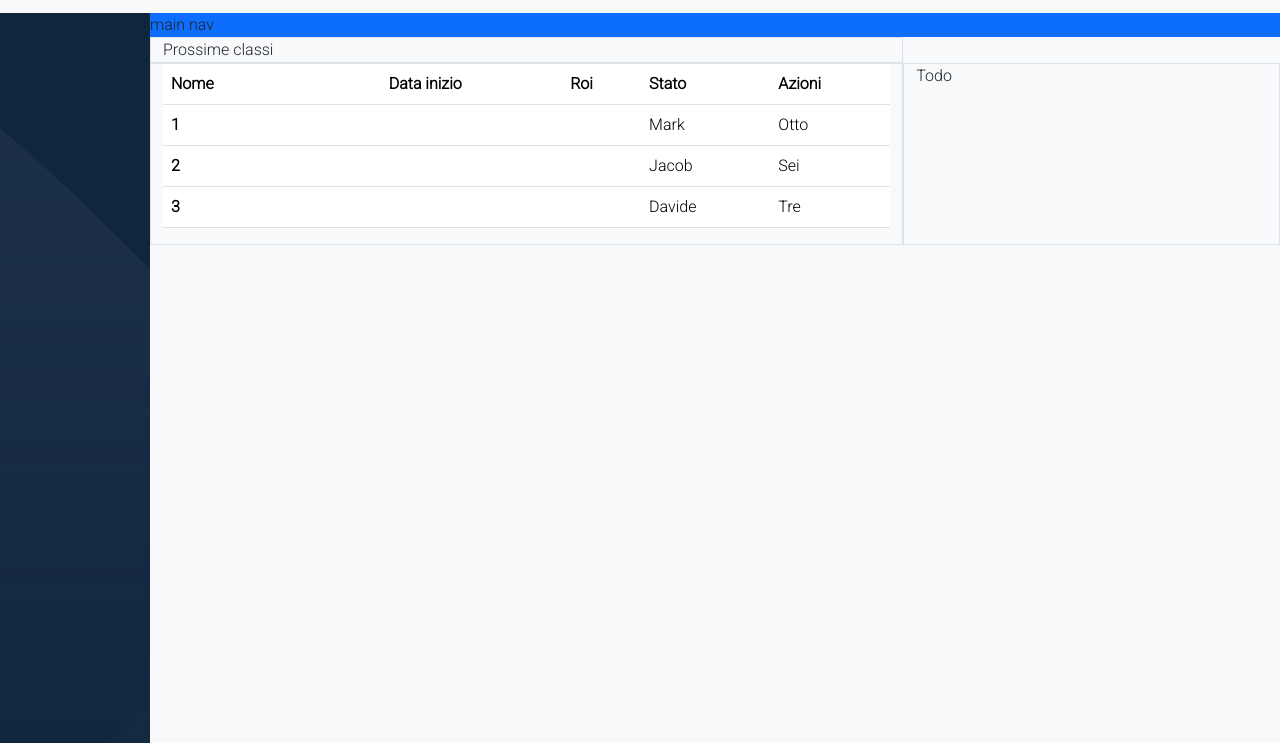
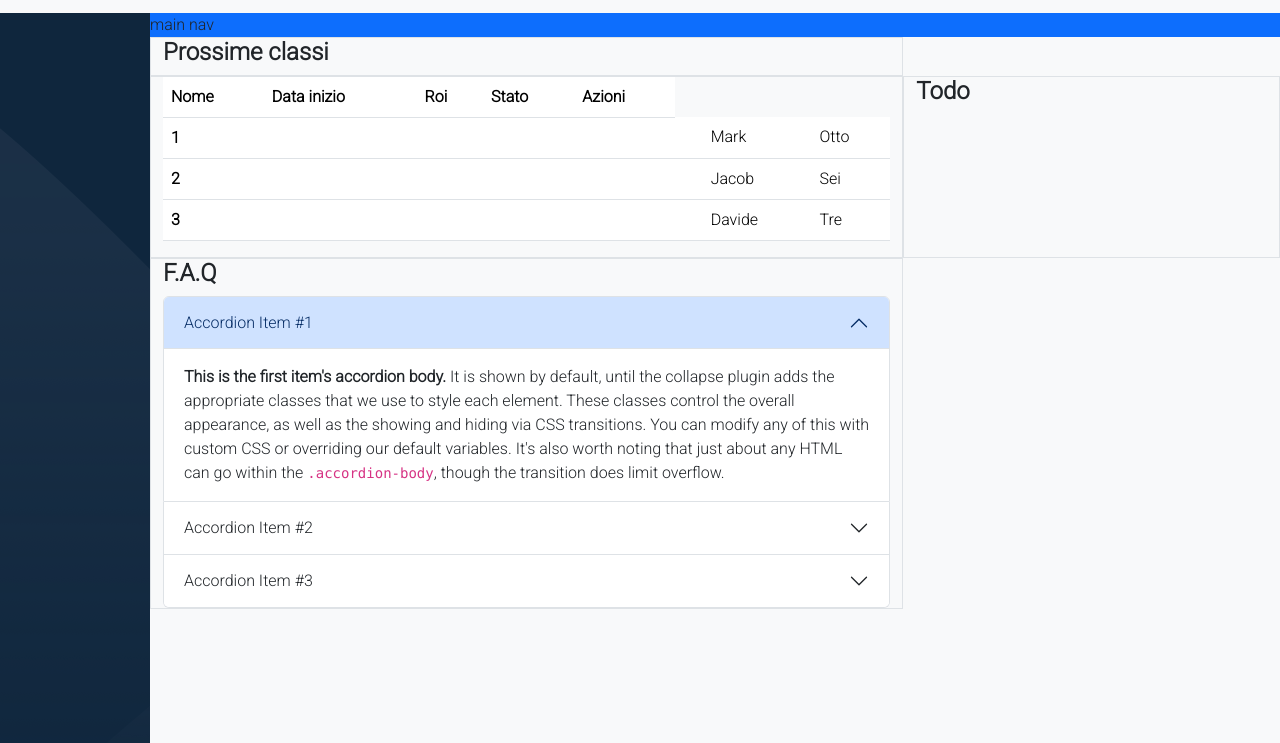
Before and after one commit to davidelunetta/html-css-bootstrap-dashboard, a plain HTML site: page index.html in a window 1280 px wide. Shown: the part 57-800 px from the top of the page. Drawn offline with nearby package versions, Linux system fonts and the light colour scheme.

Commit message:
added-faq-section

```diff
--- a/index.html
+++ b/index.html
@@ -42,16 +42,14 @@
                 <div class="container-fluid">
                     <div id="dashboard" class="row">
                         <div class="col-12 col-lg-8 border">
-                            Prossime classi
+                            <h4 class="fw-semibold">Prossime classi</h4>
                         </div>
                         <div class="col-11 col-lg-8 border">
                             <table class="table">
                                 <thead>
                                   <tr>
-                                    <th scope="col">Nome</th>
-                                    <th></th>
-                                    <th></th>
-                                    <th></th>
+                                    <th class="my-col" scope="col">Nome</th>
+
                                     <th scope="col">Data inizio</th>
                                     <th scope="col">Roi</th>
                                     <th scope="col">Stato</th>
@@ -93,7 +91,48 @@
                               </table>
                         </div>
                         <div class="col-12 col-lg-4 border">
-                            Todo
+                            <h4 class="fw-semibold">Todo</h4>
+                        </div>
+                        <div class="col-8 col-lg-8 border">
+                            <div class="accordion" id="accordionExample">
+                                <h4 class="fw-semibold">F.A.Q</h4>
+                                <div class="accordion-item">
+                                  <h2 class="accordion-header">
+                                    <button class="accordion-button" type="button" data-bs-toggle="collapse" data-bs-target="#collapseOne" aria-expanded="true" aria-controls="collapseOne">
+                                      Accordion Item #1
+                                    </button>
+                                  </h2>
+                                  <div id="collapseOne" class="accordion-collapse collapse show" data-bs-parent="#accordionExample">
+                                    <div class="accordion-body">
+                                      <strong>This is the first item's accordion body.</strong> It is shown by default, until the collapse plugin adds the appropriate classes that we use to style each element. These classes control the overall appearance, as well as the showing and hiding via CSS transitions. You can modify any of this with custom CSS or overriding our default variables. It's also worth noting that just about any HTML can go within the <code>.accordion-body</code>, though the transition does limit overflow.
+                                    </div>
+                                  </div>
+                                </div>
+                                <div class="accordion-item">
+                                  <h2 class="accordion-header">
+                                    <button class="accordion-button collapsed" type="button" data-bs-toggle="collapse" data-bs-target="#collapseTwo" aria-expanded="false" aria-controls="collapseTwo">
+                                      Accordion Item #2
+                                    </button>
+                                  </h2>
+                                  <div id="collapseTwo" class="accordion-collapse collapse" data-bs-parent="#accordionExample">
+                                    <div class="accordion-body">
+                                      <strong>This is the second item's accordion body.</strong> It is hidden by default, until the collapse plugin adds the appropriate classes that we use to style each element. These classes control the overall appearance, as well as the showing and hiding via CSS transitions. You can modify any of this with custom CSS or overriding our default variables. It's also worth noting that just about any HTML can go within the <code>.accordion-body</code>, though the transition does limit overflow.
+                                    </div>
+                                  </div>
+                                </div>
+                                <div class="accordion-item">
+                                  <h2 class="accordion-header">
+                                    <button class="accordion-button collapsed" type="button" data-bs-toggle="collapse" data-bs-target="#collapseThree" aria-expanded="false" aria-controls="collapseThree">
+                                      Accordion Item #3
+                                    </button>
+                                  </h2>
+                                  <div id="collapseThree" class="accordion-collapse collapse" data-bs-parent="#accordionExample">
+                                    <div class="accordion-body">
+                                      <strong>This is the third item's accordion body.</strong> It is hidden by default, until the collapse plugin adds the appropriate classes that we use to style each element. These classes control the overall appearance, as well as the showing and hiding via CSS transitions. You can modify any of this with custom CSS or overriding our default variables. It's also worth noting that just about any HTML can go within the <code>.accordion-body</code>, though the transition does limit overflow.
+                                    </div>
+                                  </div>
+                                </div>
+                              </div>
                         </div>
 
                     </div>
```
